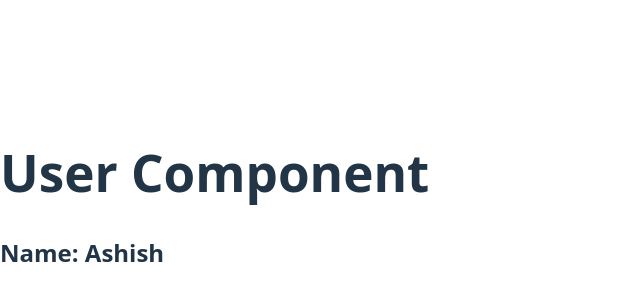
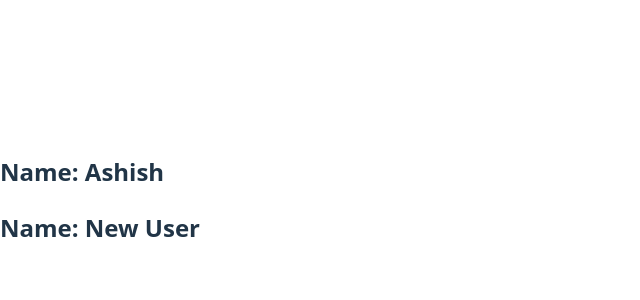
Before and after one commit to ashi-ish/React, a React (Vite) app: page / in a window 1280 px wide. Shown: the part 200-500 px from the top of the page, without its empty margins (0-640 px from the left). Built offline with nearby package versions, Linux system fonts and the light colour scheme.

Commit message:
update User component to set default name and add instance in App

```diff
--- a/src/App.jsx
+++ b/src/App.jsx
@@ -45,6 +45,7 @@ function App() {
       {/* <Props user={userObject} /> */}
       {/* <UserComponent /> */}
       <User name="Ashish" />
+      <User />
     </div>
   );
 
--- a/src/User.jsx
+++ b/src/User.jsx
@@ -1,7 +1,6 @@
-function User({ name }) {
+function User({ name = "New User" }) {
   return (
     <div>
-      <h1>User Component</h1>
       <h2>Name: {name}</h2>
     </div>
   );
```
